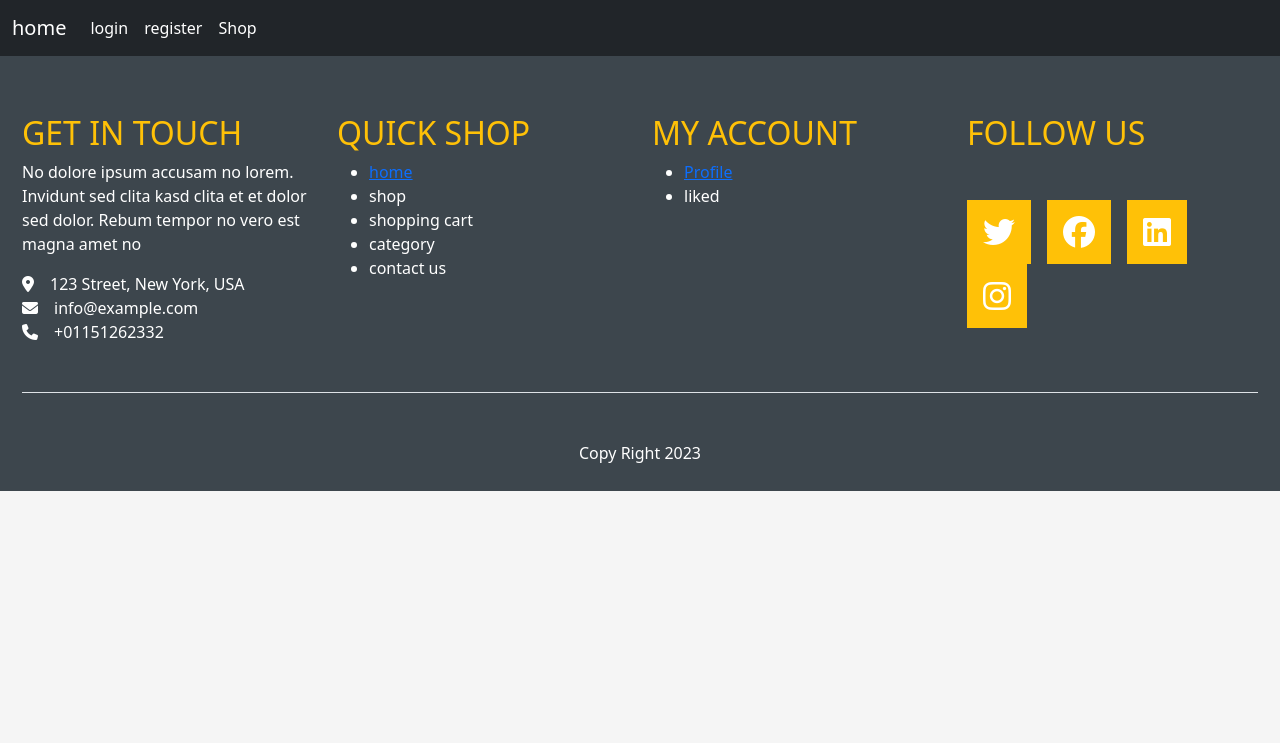
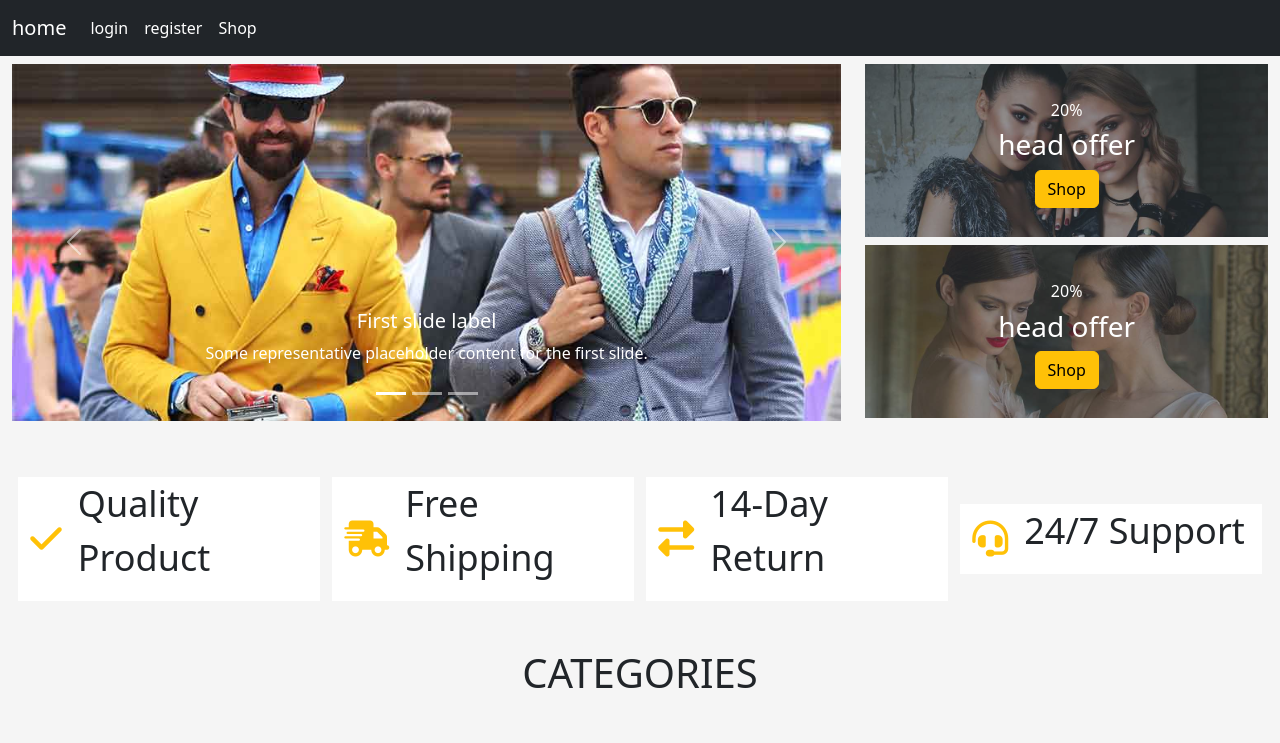
Before and after one commit to ibrahimnady/shoupus, a React (Create React App) app: page / in a window 1280 px wide. Shown: the top 743 px of the page. Built offline with nearby package versions, Linux system fonts and the light colour scheme.

Commit message:
add page not found

```diff
--- a/src/App.js
+++ b/src/App.js
@@ -8,6 +8,7 @@ import ProductDetails from './Pages/ProductDetails';
 import Profile from './Pages/Profile';
 import Products from './Pages/Products';
 import Footer from './Components/Footer/Footer';
+import Page404 from './Pages/Page404';
 
 function App() {
   return (
@@ -15,6 +16,8 @@ function App() {
       <div className='APP_bg'>
         <Header />
         <Routes>
+          <Route path='/' element={<Home />} />
+          <Route path='*' element={<Page404 />} />
           <Route path='login' element={<Login />} />
           <Route path='products' element={<Products />} />
           <Route path='register' element={<Register />} />
--- /dev/null
+++ b/src/Pages/Page404.jsx
@@ -0,0 +1,11 @@
+import React from 'react'
+
+export default function Page404() {
+    return (
+        <>
+            <div className=' vh-100 d-flex justify-content-center align-items-center bg-warning'>
+                <h1 className=' fw-bolder'> <span className=' text-danger'>404</span>  Page Not Found <h2 className=' text-center'>Please go back</h2></h1>
+            </div>
+        </>
+    )
+}
```
